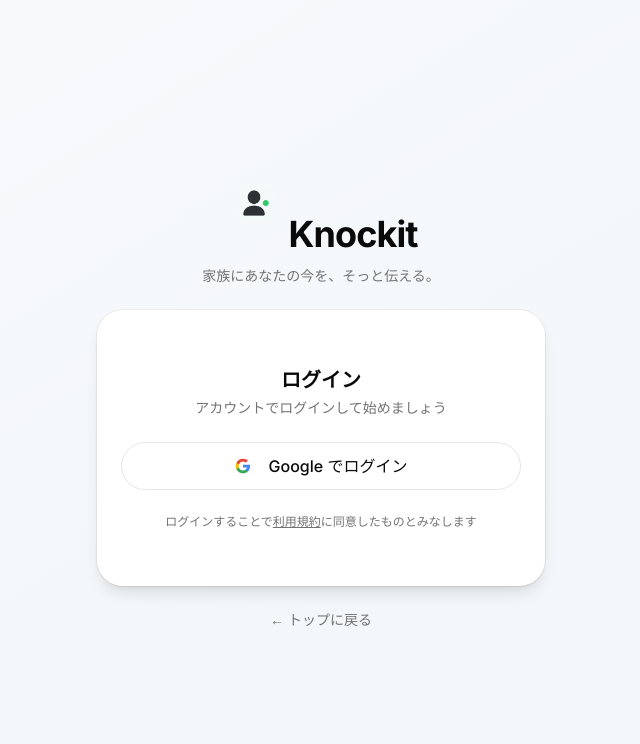
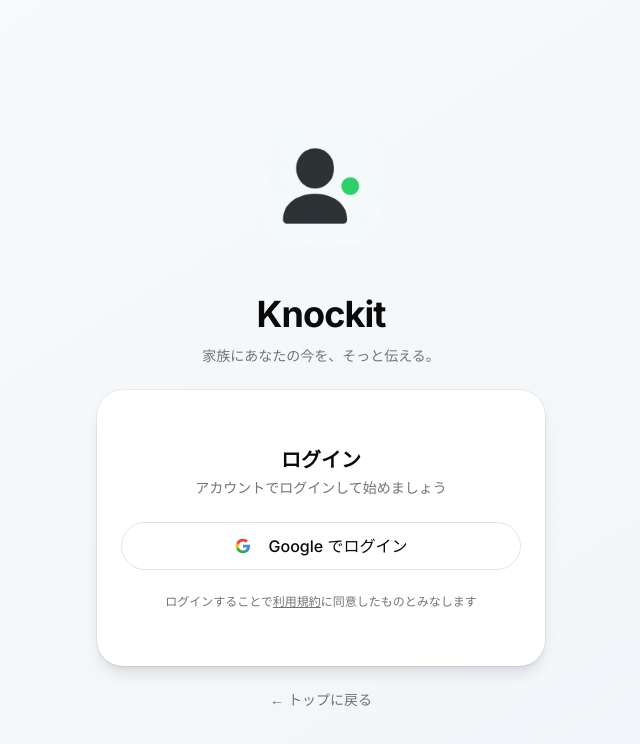
Before and after one commit to akito-0520/knockit, a Next.js app in the folder frontend/: page /login in a window 1280 px wide. Shown: the top 744 px of the page, without its empty margins (319-959 px from the left). Built offline with nearby package versions, Linux system fonts and the light colour scheme; no server answers.

Commit message:
fix: "レスポンシブ対応"

```diff
--- a/frontend/app/(auth)/login/page.tsx
+++ b/frontend/app/(auth)/login/page.tsx
@@ -22,13 +22,13 @@
     <main className="min-h-screen flex flex-col items-center justify-center p-6 bg-gradient-to-br from-slate-50 to-slate-100 dark:from-slate-900 dark:to-slate-800">
       <div className="w-full max-w-md space-y-6">
         <div className="text-center space-y-3">
-          <Link href="/" className="inline-block hover:opacity-80 transition">
+          <Link href="/" className="block hover:opacity-80 transition">
             <Image
               src="/icon.png"
               alt="Knockit"
-              width={64}
-              height={64}
-              className="mx-auto"
+              width={192}
+              height={192}
+              className="mx-auto w-24 h-24 sm:w-36 sm:h-36 md:w-48 md:h-48"
               priority
             />
           </Link>
```
